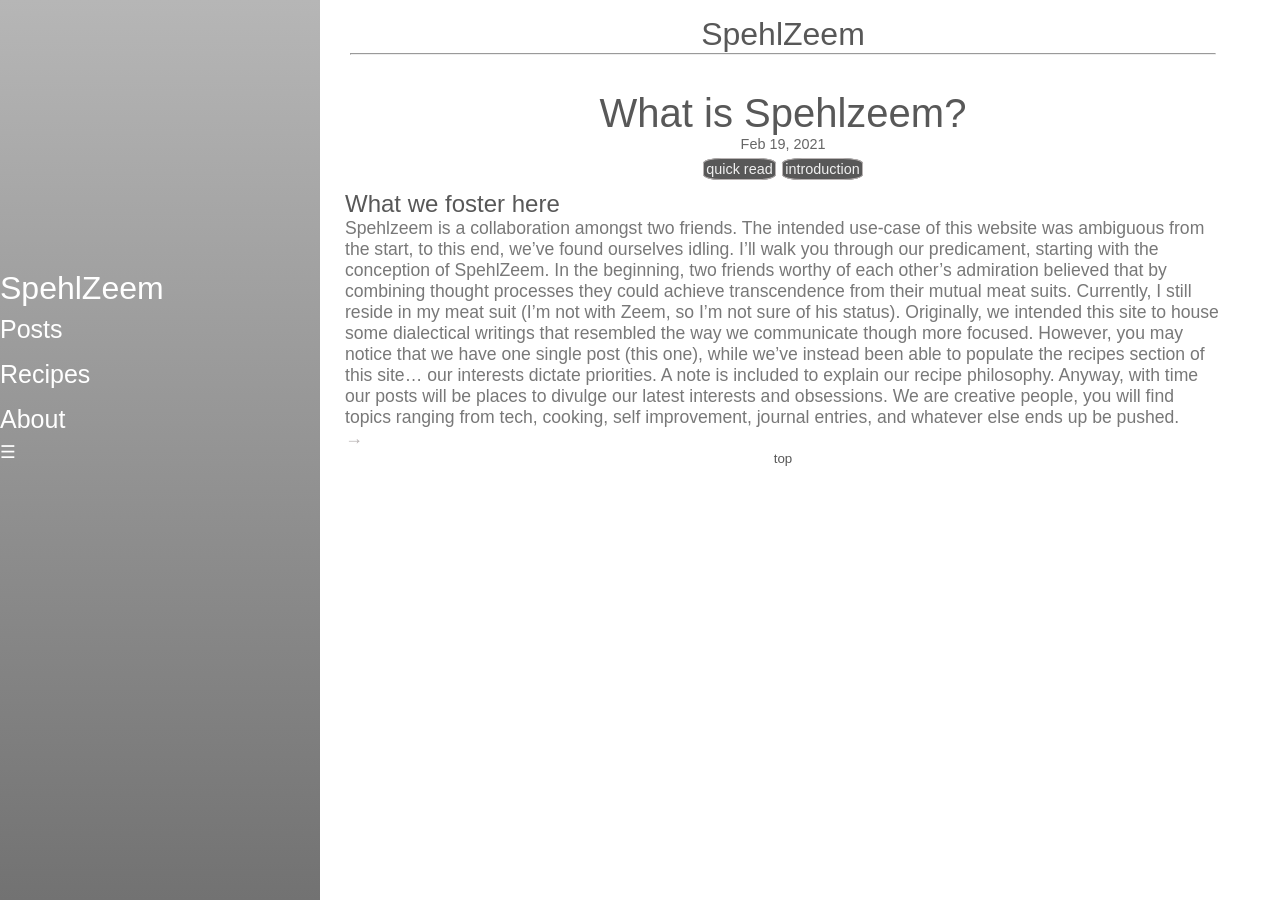
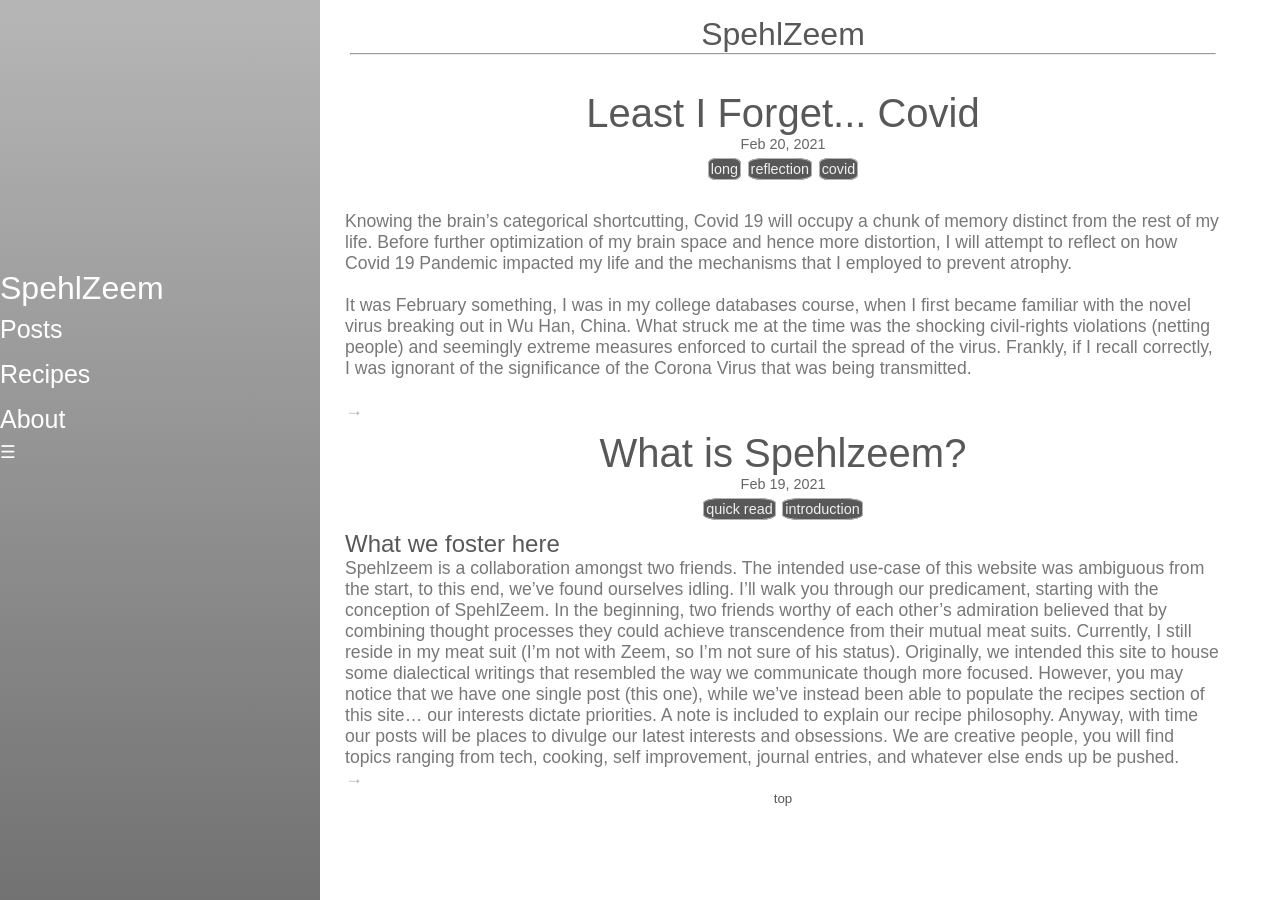
Before and after one commit to spehlzeem/spehlzeem.github.io, a Jekyll site: the page built from index.html, in a window 1280 px wide. Built offline with Jekyll 4.4.1, drawn with Linux system fonts in a browser that asks for light colours; the list of posts is cut into pages by our own code.

Commit message:
added covid post, changed css a bit

```diff
--- /dev/null
+++ b/_posts/2021-02-20-covid.markdown
@@ -0,0 +1,74 @@
+---
+layout: post
+title:  "Least I Forget... Covid"
+big_image: ""
+date:   2021-02-20 10:02:26 -0600
+categories: reflection
+tags: [long,reflection, covid]
+---
+<br>
+Knowing the brain’s categorical shortcutting, Covid 19 will occupy a chunk of memory distinct from the rest of my life. Before further optimization of my brain space and hence more distortion, I will attempt to reflect on how Covid 19 Pandemic impacted my life and the  mechanisms that I employed to prevent atrophy.<br>
+<br>
+It was February something, I was in my college databases course, when I first became familiar with the novel virus breaking out in Wu Han, China. What struck me at the time was the shocking civil-rights violations (netting people) and seemingly extreme measures enforced to curtail the spread of the virus. Frankly, if I recall correctly, I was ignorant of the significance of the Corona Virus that was being transmitted.<br>
+<br>
+<!--break-->
+Come March 3rd, 2020, I received news that the conference I was presenting research at,  the Experimental Biology Conference hosted in San Diego, California, was cancelled. I remember my incredulous reaction at the unprecedented precaution, woe me, for this was merely the beginning.  This was only the first domino to fall due to Covid; pretty quickly cancellations would become a fact of life gradually wearing off disappointment. Shortly after this announcement, on Wednesday, the 11th of March, DePauw University released an equally unprecedented statement: students were instructed to return home no later than the 20th. The reception of that email stands out like a flashbulb memory burned into the hippocampus: I was in Roy O’ West Library around 8:00PM when a devastated cry of student’s disbelief erupted on the first floor. I wasn’t processing the information, a form of weak shock numbed my attention, I was focused on maneuvering events with Quinn. I saw various reactions amongst students from wailing to numbness to laughing disbelief. That night, degenerates and academics together all showed up at a local student bar, Wells, determined to drink relentlessly, despite the news… a knack most DePauw students exhibit often.<br>
+<br>
+
+Subsequently, life flowed in quick succession, DePauw enacted various stifling measures gradually restricting student’s liberties. The March 20th deadline was moved closer to Monday the 16th without much leeway. The cohort of universities within DePauw’s comparison group were copycats to each other’s actions regarding Covid measures, none wanting to be the black sheep. The campus was a great disturbed anthill, evacuating necessities in great confusion.<br>
+<br>
+Upon reflection, I have much more sympathy and understanding regarding DePauw’s initiatives. I realize the obligation of social responsibility a university in the midst of an unknown impeding pandemic must sustain in such a moment. The university was looking out for the well-being of others, making such extreme safety precautions a necessity. No one (as far as I know of) got critically ill at DePauw, which is highly reflective of the efforts DePauw instantiated in response to the uncertain situation: this deserves my respect as a student.<br>
+<br>
+Memories that stuck out in my head around this time:
+- Going to Kroger with Quinn on an oblivious adventure  to pick up cards (to write to our friends) and beer. We entered a chaotic scene straight out of a movie: A sea of Greencastle residents frantically stockpiling toilet paper and canned food.
+- Comforting seniors in shock that their last semester was stripped away from them. Having various “graduation” send offs. How the tables turned.
+- Despondent last chapter meeting going over evacuation protocol with the head of the fraternity over the phone. I remember shoving all my possessions of value in a duffle bag.
+- A tangible overwhelming dread that depressed many people as they went about wrapping their heads around the immediate change.
+<br>
+In a shocking transformation, DePauw was mobilized and liquidated within a week under a shadow of confused urgency. During this time Quinn was a crucial companion navigating the evolving situation. Quinn agreed to drive Marie and I to Lake Forest. There we spent ~2 days debriefing and attempting to take stock of the situation. Afterwards, Quinn and I made the exodus to Alexandria, VA, with a one night interlude in Columbus, Ohio, Quinn’s previous city of residence.<br>
+<br>
+It pains me I can’t remember how that drive felt. It must have been quite disorienting, though, I can wager I was soothed by Quinn’s presence as we made that exodus. I remember reading about the virus and trying to ground myself in the literature and prospect the events to come. China was seen as being draconian in its attempts to curtail the spread of Covid. Italy was a grave warning to the rest of the world as its hospitals were becoming inundated. Our own hospitals were seen struggling dealing with the volume of patients; the stories out of NYC were harrowing. Confidence in our government was minimal. This dread poisoned the well of my thoughts. Nonetheless, we arrived in Virginia on March 19th. I was momentarily relieved of the somber atmosphere by delighting in the blooming cherry trees and 60º temperatures. The outer environment nature provided was a great pacifier to my inner environment. The world was battling a novel virus, while I was infected with spring fever.<br>
+<br>
+This is my recollection of the events subsequent to Covid’s arrival in the U.S.<br>
+<br>
+
+
+I will now describe the disorientation of the rest of the year reflecting on the  sociological and psychological aspects of Covid 19.<br>
+<br>
+Upon reflection this list represents key hardships that life under Covid was characterized by. This list is arbitrary, the list represents my struggles and actions I implemented in effort to keep me grounded. I am no authority, these wisdoms are rather benign. I was given an opportunity to experience a novel occurrence. One that I saw as a challenge to be won. I wasn’t going to atrophy under the uncertainty of the situation, I was going to thrive and help others.<br>
+<br>
+### Adjusting to home life from having autonomy as a college student.<br>
+<br>
+- Sleeping in my childhood bed was both a physical (worn out mattress) and mental adjustment as I tried to make sense of my duties as an adult living in my parent’s home.
+- I realized I had to function both as a college student and family member. I achieved a sense of community by cooking dinner for my family, this felt like I was contributing as a son. I instilled a student identity by moving a desk into my room and creating a “work day” schedule for me to mock a college existence.
+- The amount of alcohol I consumed virtually went to zero as I had no desire for it. This had tremendous implications for my health. Oddly, it took a pandemic for me to realize consuming brews 3 times a week was detrimental.
+- Privacy was something that I sought out often while at home. I often went on walks to find solace or used it as an opportunity to call Quinn.
+<br>
+<br>
+
+### The hyperactive amygdala. The amygdala is a primitive brain structure responsible for survival instincts and plays a key role in the way humans respond to uncertainty
+<br>
+
+- Uncertainty was everywhere!  The news was awfully indirect and promoted fear at every opportunity. A feeling of constant ambiguity was hard to squelch as the message of “flattening the curve” switched to “second wave” talk. Death tolls, # of hospitalizations, celebrities getting sick, lethality of the disease, spread of infection, social distancing… all dreadful terms that eventually became part of everyday life. Most of the news was noise, eliminating certain sensational inputs significantly lowered my cortisol.
+- Uncertainty encourages apathy as hope becomes increasingly difficult to foster in changing circumstances. I remember projecting arbitrary future dates when Covid would be over which eventually amounted to frustration. This practice attenuated over time and lost the same craving for a return to normalcy; I started to aspect the current state of the world. Acceptance and coming to terms with reality was an important step in appropriately dealing with covid, it allowed me to no longer fool myself and become disappointed in hearsay.  I refrained from my situation often by being grateful for God sparing my life more hardship. I had it easy, I wanted to help those that accrued significant loss and hardship.
+- Being accountable to someone. It might be strange I’m putting this under the uncertainty category though being responsible for upholding some social contribution is a fulfilling task that can inspire you from giving into boredom and fear. Daily checkups with Quinn encouraged me to be proactive and interesting throughout the day in effort to be able to share my life during our conversations.
+- Scheduling daily objectives. I became obsessed with creating bullet pointed lists containing every action I would do during the day. This exercise gave me a feeling of control over my life that prevented me from having “wasted” a day.
+<br>
+<br>
+### Craving socialization while respecting the need for social distancing.<br>
+<br>
+- I hated the instant separation from my friends and previous colleagues, coupled with the inability to get together with people. Group Zoom hangouts provided a veneer of social interaction that ultimately left an even deeper desire for in-person communication with friends and family. I found that I felt less discombobulated by directly calling my close friends and updating each other in a more personal experience that created a greater sense of satisfaction.
+- Smile with your eyes. As a masked mug became more normal than abnormal, I realized I was growing depraved of an important aspect of human communication, the smile. A face with a mask poses a great challenge to face-to-face interaction. Being a bagger at a grocery store emphasized that feeling of crowd ambiguity as many people’s personalities hid behind physical masks. I started to realize that the smile could be just as easily conveyed through vocal inflection and with the eyes. You can hear a smile over the phone, how hard is it to see a smile over a mask? I started paying extra attention to my voice and eye contact during masked interactions with customers.
+- Besides Revisionist History by Malcom Gladwell, listening to podcasts was a relatively limited activity of mine. Though with some inspiration from Quinn, I started listening consistently to a podcast a day. Secretly, I think I was unconsciously desiring human conversation. I realized I was drawn to podcasts that had a great deal of conversation, usually interview or guest star based formats like The Tim Ferris Show. Listening to human speech patterns, I feel might help with limiting atrophy of our own conversational skills.
+- We are all now familiar with the hardship of solitary confinement in one way or another. To alleviate these symptoms, I tried as hard as I could to make one meaningful exchange with someone throughout the day. Whether that be striking up conversation at the grocery store, engaging a parent, talking to a fellow dog walker, whatever. I saw human conversation as currency and tried obtaining as much as possible to stifle my own penchant for being introverted.
+<br>
+<br>
+### Boredom. <br>
+<br>
+- I found a job as soon as possible. Upon arriving home in April, I became an essential worker at a local grocery store. I’ll admit that I felt I had to perform some mental gymnastics adjusting myself to being a grocery bagger, however, I quickly gained a grander perspective for work often incorrectly deemed minimal. My fellow workers enlightened me to a grander perception of Covid’s impact on various lives. Working at the grocery store was also a significant source of real signal, not noise, for understanding what changes were happening in everyday life. I got to see a sociological experiment unfold in front of my eyes each day as life adapted to Covid. Hell, people even gave me tips for bagging their groceries out of gratitude for my essential work… ain’t that a funny thing.
+- I can now empathize with the unemployed, the feeling of uselessness and joblessness entertains. And in some ways, uselessness is an entertainment of your thoughts: you are what you pay attention too. Reframing became an important tool in my mental toolkit that helped me coach me through the difficult transition. I was also looking for software development jobs, post graduation. During this time of constant rejection, self talk became an essential skill for correcting myself.
+- Daily intentions were prudent in helping me stay on task. I made arbitrary time slots in which I’d do various activities, while seeming silly, “code at 10:00am - 11:00am”, it tricked me into actually initiating a task.
+- Exercise. I leaned into my exercise habits heavily during the pandemic. Exercise has many physical health benefits as well as psychological benefits. I often used running as a way to de-fog my head.
+<br>
+<br>
+And Covid still remains prevalent and will continue to alter the fabric of our social interactions. Vaccinations will change the narrative though we will continue to function in a world recovering from a pandemic with broad pathological, sociological, physiological and psychological components...
```
Also changed, not shown: _layouts/post.html (+11 -0 lines), 1 other file.
